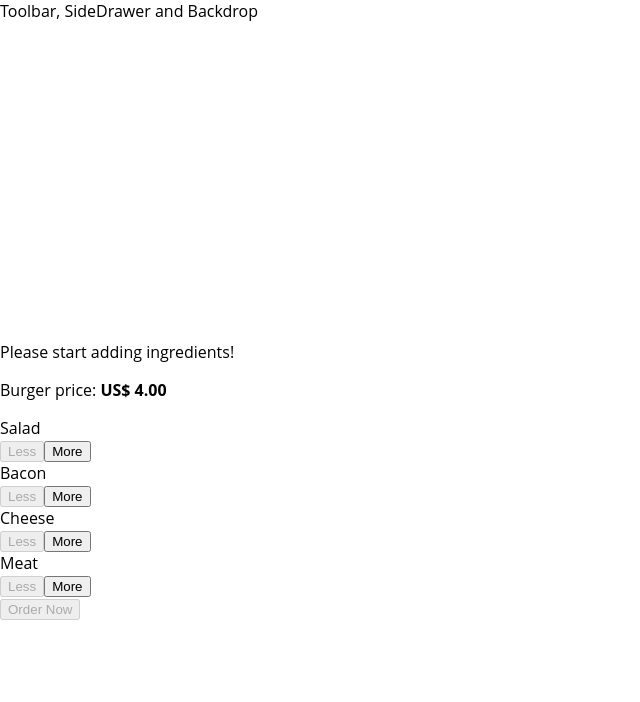
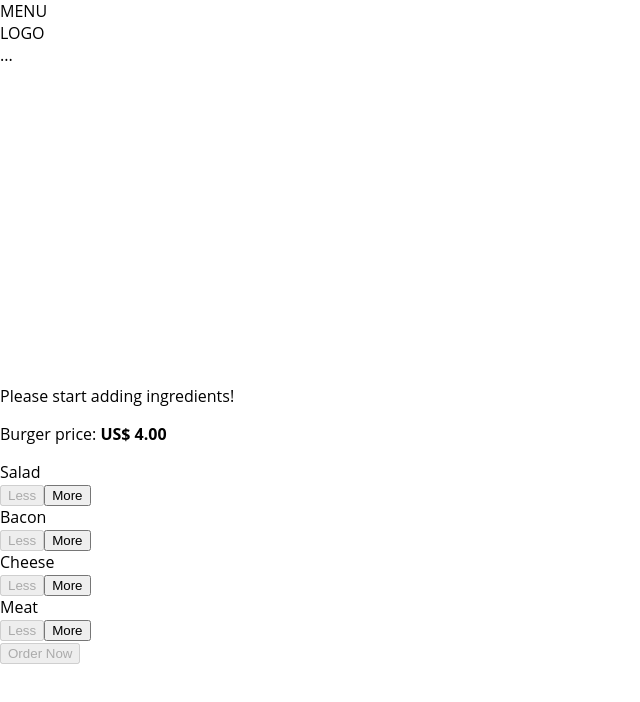
Before and after one commit to catanineto/burger-builder, a React app: page / in a window 1280 px wide. Shown: the top 702 px of the page, without its empty margins (0-640 px from the left). Built offline with nearby package versions, Linux system fonts and the light colour scheme; the HTML template or start-up script is replaced by a standard one.

Commit message:
[Feat] Add basic toolbar structure

```diff
--- a/src/components/Layout/Layout.css
+++ b/src/components/Layout/Layout.css
@@ -1,3 +1,3 @@
 .Content {
-    margin-top: 16px;
+    margin-top: 72px;
 }
--- a/src/components/Layout/Layout.js
+++ b/src/components/Layout/Layout.js
@@ -1,10 +1,11 @@
 import React from 'react';
 import classes from './Layout.css';
+import Toolbar from '../Navigation/Toolbar/Toolbar';
 
 const layout = (props) => {
     return (
         <React.Fragment>
-            <div>Toolbar, SideDrawer and Backdrop</div>
+            <Toolbar/>
             <main className={classes.Content}>
                 {props.children}
             </main>
--- /dev/null
+++ b/src/components/Navigation/Toolbar/Toolbar.css
@@ -0,0 +1,19 @@
+.Toolbar {
+    height: 56px;
+    width: 100%;
+    position: fixed;
+    top: 0;
+    left: 0;
+    background-color: #703B09;
+    display: flex;
+    justify-content: space-between;
+    align-items: center;
+    padding: 0 20px;
+    box-sizing: border-box;
+    z-index: 90;
+}
+
+.Toolbar nav {
+    height: 100%;
+
+}
--- /dev/null
+++ b/src/components/Navigation/Toolbar/Toolbar.js
@@ -0,0 +1,17 @@
+import React from 'react';
+import classes from './Toolbar.css';
+
+const toolbar = (props) => {
+
+    return (
+        <header class={classes.Toolbar}>
+            <div>MENU</div>
+            <div>LOGO</div>
+            <nav>
+                ...
+            </nav>
+        </header>
+            )
+};
+
+export default toolbar;
```
